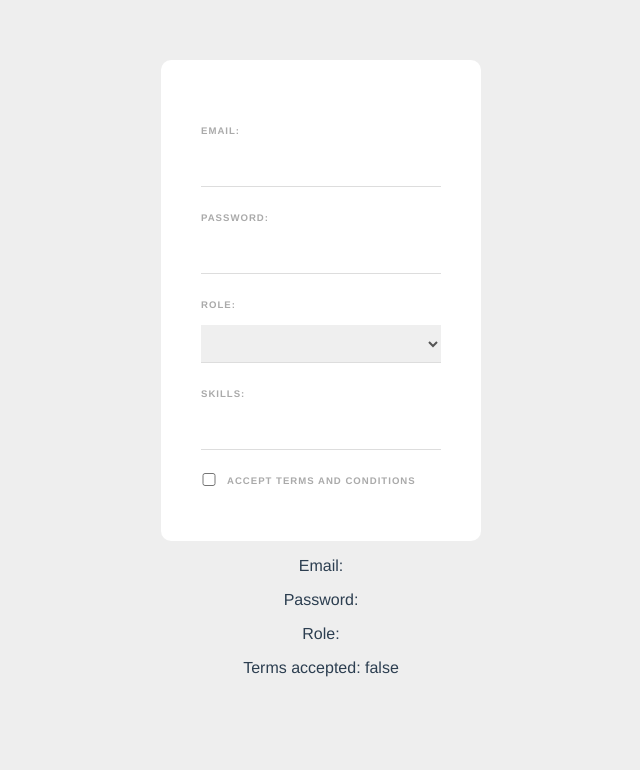
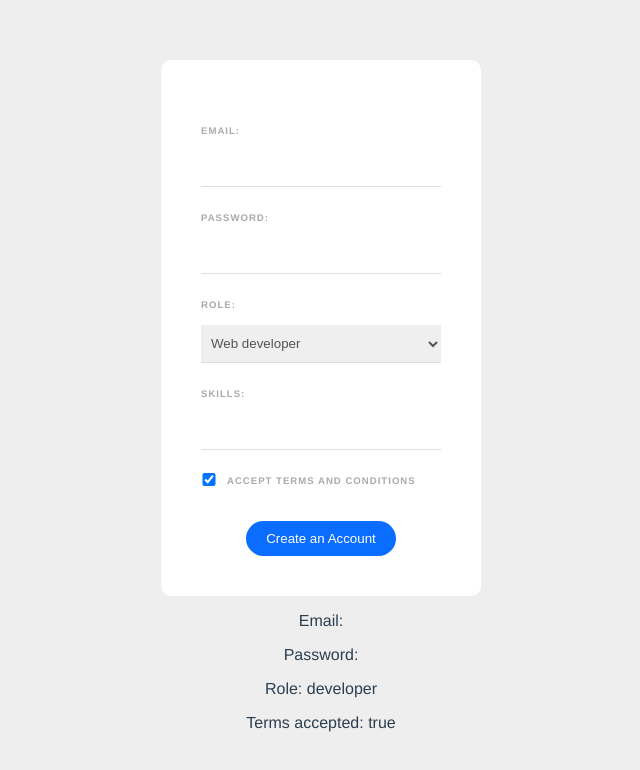
Before and after one commit to Sab-ra/web-form, a Vue app: page / in a window 1280 px wide. Shown: the top 770 px of the page, without its empty margins (319-959 px from the left). Built offline with nearby package versions, Linux system fonts and the light colour scheme.

Commit message:
Submit the signup form

```diff
--- a/src/components/SignupForm.vue
+++ b/src/components/SignupForm.vue
@@ -1,10 +1,11 @@
 <template>
-  <form>
+  <form @submit.prevent="handleSubmit">
     <label>Email:</label>
     <input type="email" required v-model="email_input" />
 
     <label>Password:</label>
     <input type="password" required v-model="password_input" />
+    <div v-if="password_error" class="error">{{ password_error }}</div>
 
     <label>Role:</label>
     <select required v-model="role_selection">
@@ -23,6 +24,10 @@
       <label>Accept terms and conditions</label>
     </div>
 
+    <div class="submit">
+      <button>Create an Account</button>
+    </div>
+
   </form>
 
   <p>Email: {{ email_input }}</p>
@@ -38,10 +43,11 @@ export default {
     return {
       email_input: '',
       password_input: '',
-      role_selection: '',
-      terms_acception: false,
+      role_selection: 'developer',
+      terms_acception: true,
       focus_skill: '',
-      skills: []
+      skills: [],
+      password_error: ''
     }
   },
   methods: {
@@ -57,6 +63,20 @@ export default {
       this.skills = this.skills.filter( ( item ) => {
         return skill !== item
       })
+    },
+    handleSubmit() {
+      // validate password
+      this.password_error = this.password_input.length > 5 ?
+        '' : 'Password must be at least 6 characters long'
+
+      // output the information
+      if( !this.password_error ) {
+        console.log( 'email:', this.email_input )
+        console.log( 'password:', this.password_input )
+        console.log( 'role:', this.role_selection )
+        console.log( 'skills:', this.skills )
+        console.log( 'terms accepted:', this.terms_acception )
+      }
     }
   }
 
@@ -109,4 +129,21 @@ export default {
     color: #777;
     cursor: pointer;
   }
+  button {
+    background: #0b6dff;
+    border: 0;
+    padding: 10px 20px;
+    margin-top: 20px;
+    color: white;
+    border-radius: 20px;
+  }
+  .submit {
+    text-align: center;
+  }
+  .error {
+    color: #ff0062;
+    margin-top: 10px;
+    font-size: 0.8em;
+    font-weight: bold;
+  }
 </style>
```
